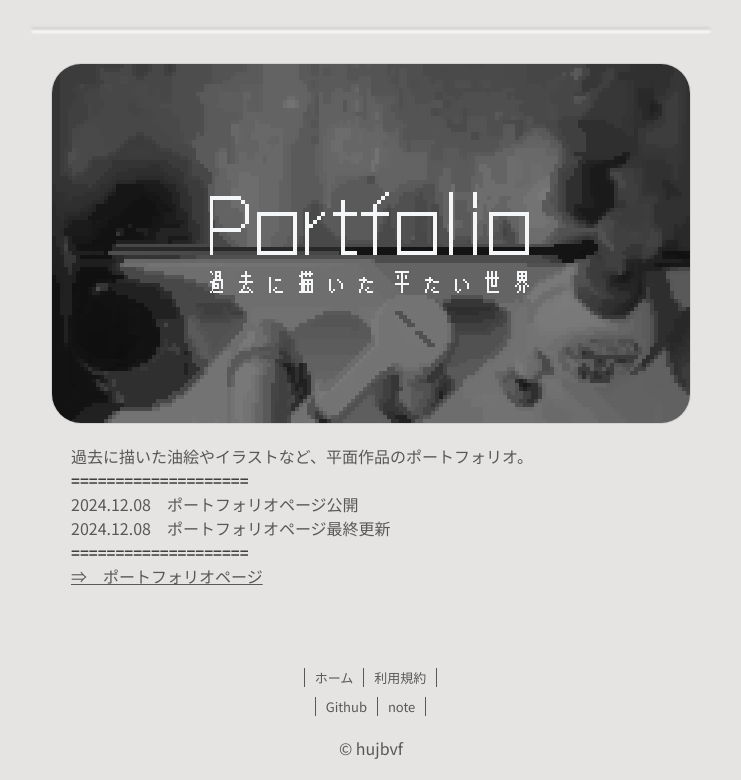
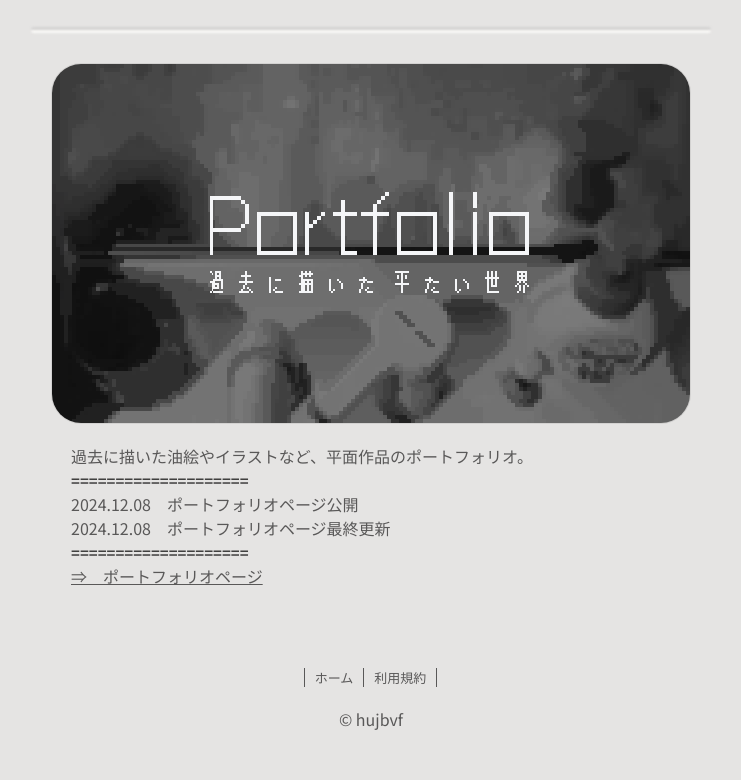
Before and after one commit to hujbvf/hujbvf, an Astro site: page / in a window 1280 px wide. Shown: the part 1333-2113 px from the top of the page, without its empty margins (269-1010 px from the left). After the commit the page ends 2084 px from the top, so only its background shows below. Built offline with nearby package versions, Linux system fonts and the light colour scheme; Astro itself is replaced by a stand-in of ours.

Commit message:
開発ログを note から zenn へ移行

```diff
--- a/src/components/Footer.astro
+++ b/src/components/Footer.astro
@@ -2,10 +2,6 @@
   <div class="menu">
     <a href="/">ホーム</a>
     <a href="/term-of-use/">利用規約</a>
-  </div>
-  <div class="connect">
-    <a href="https://github.com/hujbvf">Github</a>
-    <a href="https://note.com/hujbvf">note</a>
   </div>
   <div class="copyright">© hujbvf</div>
 </footer>
@@ -19,8 +15,7 @@
     padding: var(--base-padding) 0;
   }
 
-  footer > div.menu,
-  footer > div.connect {
+  footer > div.menu {
     display: flex;
     align-items: center;
     justify-content: center;
@@ -31,8 +26,7 @@
     margin: var(--smaller-padding) auto;
   }
 
-  footer > div.menu > a,
-  footer > div.connect > a {
+  footer > div.menu > a {
     display: block;
     padding: 0 var(--smaller-padding);
     margin-left: -1px;
@@ -41,8 +35,7 @@
     font-size: var(--small-font);
     text-decoration: none;
   }
-  footer > div.menu > a:hover,
-  footer > div.connect > a:hover {
+  footer > div.menu > a:hover {
     text-decoration: underline;
   }
 
--- a/src/pages/index.astro
+++ b/src/pages/index.astro
@@ -34,7 +34,7 @@ import Layout from "../layouts/Layout.astro";
       </span>
       <span class="links">
         <a href="https://msrnote.com/">⇒　Web サイト</a>
-        <a href="https://note.com/hujbvf/m/m00ca23bb9183">⇒　開発ログ</a>
+        <a href="https://zenn.dev/hujbvf">⇒　開発ログ</a>
         <a href="https://github.com/hujbvf/msrnote">⇒　リポジトリ</a>
       </span>
     </div>
```
Also changed, not shown: public/icons/sns.png (added).
